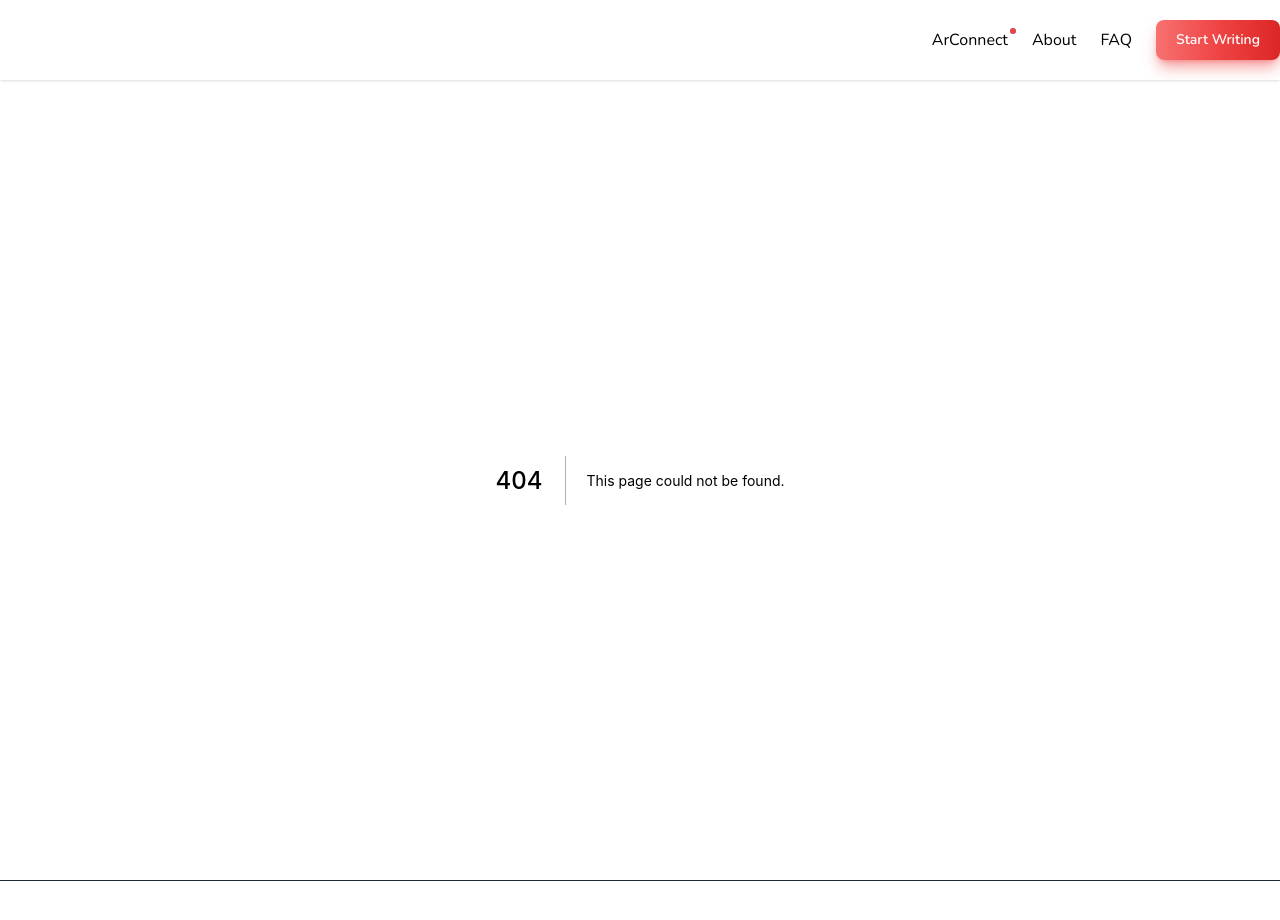
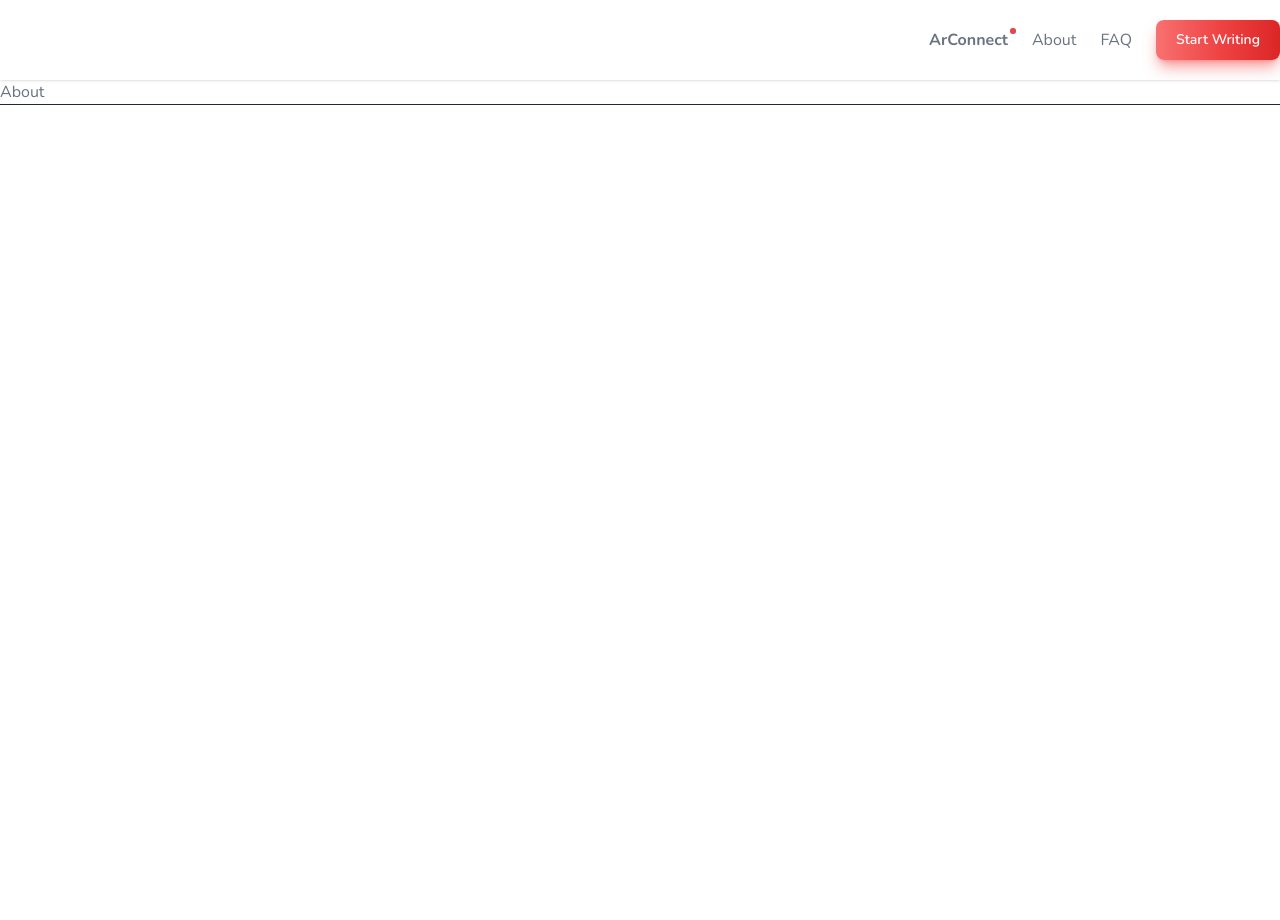
Before and after one commit to dogukanakkaya/permahistory, a Next.js app: page /about in a window 1280 px wide. Before the commit this address had no page. Shown: the top 920 px of the page. After the commit the page ends 800 px from the top, so only its background shows below. Built offline with nearby package versions, Linux system fonts and the light colour scheme.

Commit message:
feat: add links

```diff
--- a/components/header.tsx
+++ b/components/header.tsx
@@ -8,20 +8,20 @@ function Header() {
         <header className='h-20 bg-white dark:bg-[#010102] shadow'>
             <div className="container flex items-center justify-between h-full">
                 <div className='relative z-50 mx-5 sm:mx-0'>
-                    <Link href="/"><img className='w-24 md:w-28' src="/vercel-light.png" alt="Permahistory" /></Link>
+                    <Link href="/"><img className='cursor-pointer w-24 md:w-28' src="/vercel-light.png" alt="Permahistory" /></Link>
                 </div>
                 <nav className={`fixed z-40 inset-0 h-full bg-black bg-opacity-25 w-full sm:static sm:block ${!navOpen ? 'hidden' : ''}`} onClick={() => console.log("hi")}>
                     <div className="h-full overflow-y-auto flex sm:justify-end sm:items-center overflow-hidden bg-white dark:bg-[#010102] mr-40 sm:mr-0">
                         <ul className='mx-5 mt-20 sm:mt-0 sm:mx-0 flex flex-col sm:flex-row items-center'>
                             <li className='relative'>
-                                <a href="#" className="nav-item">ArConnect</a>
+                                <a href="#" className="nav-item"><b>ArConnect</b></a>
                                 <span className="flex absolute h-1.5 w-1.5 -right-2 sm:right-4 top-0">
                                     <span className="animate-ping absolute inline-flex h-full w-full rounded-full bg-sky-400 opacity-75"></span>
                                     <span className="relative inline-flex rounded-full h-1.5 w-1.5 bg-red-500"></span>
                                 </span>
                             </li>
-                            <li><a href="#" className="nav-item">About</a></li>
-                            <li><a href="#" className="nav-item">FAQ</a></li>
+                            <li><Link href="/about"><a className="nav-item">About</a></Link></li>
+                            <li><Link href="/faq"><a className="nav-item">FAQ</a></Link></li>
                             <li><button type="button" className="font-semibold text-white bg-gradient-to-r from-red-400 via-red-500 to-red-600 hover:bg-gradient-to-br focus:outline-none shadow-lg shadow-red-500/50 dark:shadow-lg dark:shadow-red-800/80 rounded-lg text-sm px-5 py-2.5 text-center">Start Writing</button></li>
                         </ul>
                     </div>
--- /dev/null
+++ b/pages/about.tsx
@@ -0,0 +1,7 @@
+function About() {
+    return (
+        <div>About</div>
+    )
+}
+
+export default About
--- /dev/null
+++ b/pages/faq.tsx
@@ -0,0 +1,7 @@
+function Faq() {
+    return (
+        <div>Faq</div>
+    )
+}
+
+export default Faq
--- a/pages/index.tsx
+++ b/pages/index.tsx
@@ -41,7 +41,7 @@ const Home: NextPage = () => {
             </h1>
             <p className='text-gray-400 mt-5 uppercase text-xs xs:text-sm tracking-wider'>
               create notes, diaries for the future that are<br />
-              <strong>permanently</strong> stored on the <strong>arweave blockchain</strong>.
+              <b>permanently</b> stored on the <b>arweave blockchain</b>.
             </p>
           </div>
           <div>
@@ -68,11 +68,11 @@ const Home: NextPage = () => {
                 }}
                 onInit={(typewriter) => {
                   typewriter
-                    .typeString('<i class="bi bi-chevron-right text-xs text-main"></i> Wanna write a <strong>permanent</strong> future note to yourself?\n\n')
+                    .typeString('<i class="bi bi-chevron-right text-xs text-main"></i> Wanna write a <b>permanent</b> future note to yourself?\n\n')
                     .pauseFor(1000)
-                    .typeString('<i class="bi bi-chevron-right text-xs text-main"></i> Maybe a <strong>permanent</strong> future guess about the human kind?\n\n')
+                    .typeString('<i class="bi bi-chevron-right text-xs text-main"></i> Maybe a <b>permanent</b> future guess about the human kind?\n\n')
                     .pauseFor(1000)
-                    .typeString('<i class="bi bi-chevron-right text-xs text-main"></i> Or maybe just a <strong>permanent</strong> note from the past?')
+                    .typeString('<i class="bi bi-chevron-right text-xs text-main"></i> Or maybe just a <b>permanent</b> note from the past?')
                     .pauseFor(1000)
                     .deleteAll()
                     .start();
```
